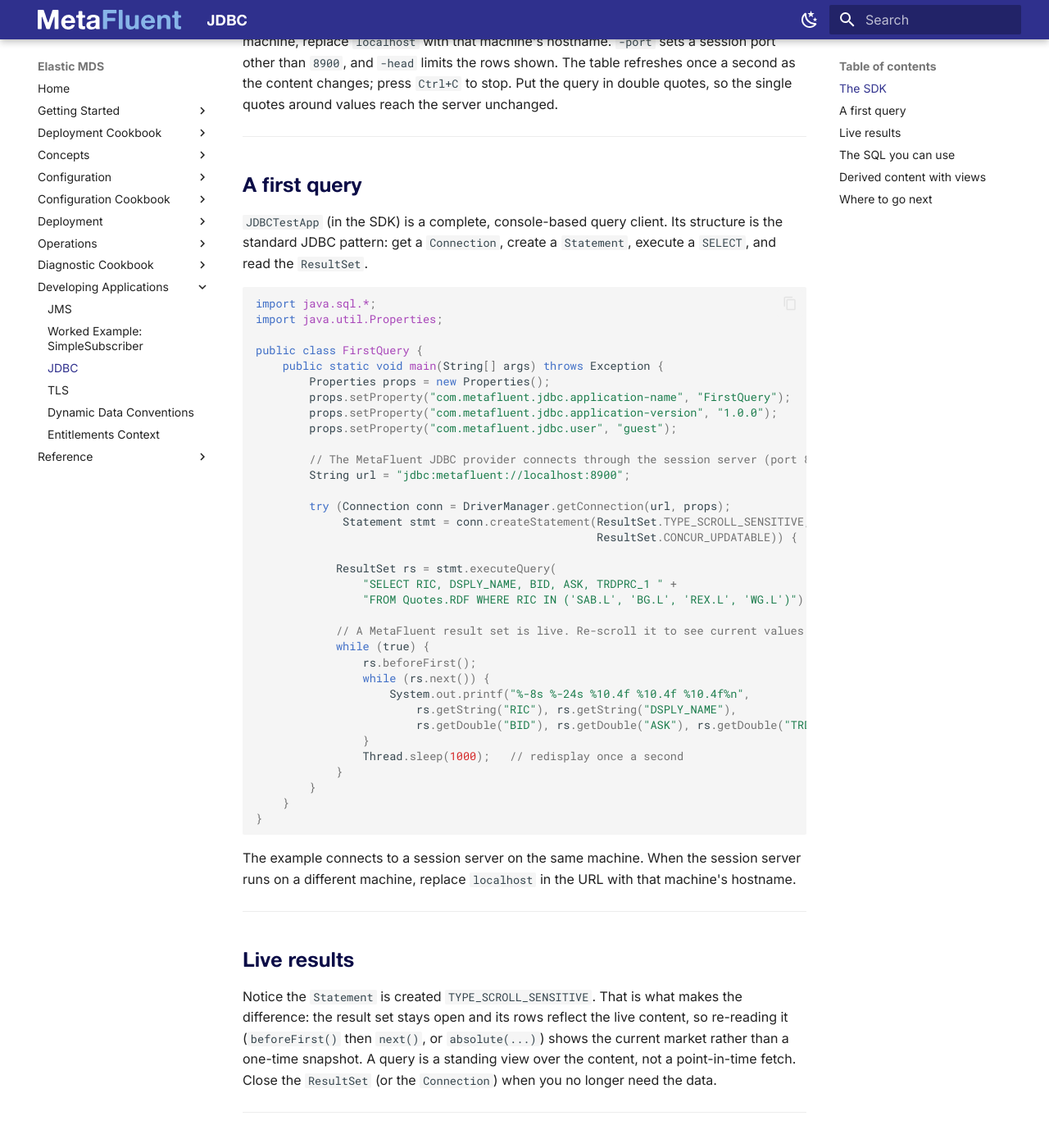
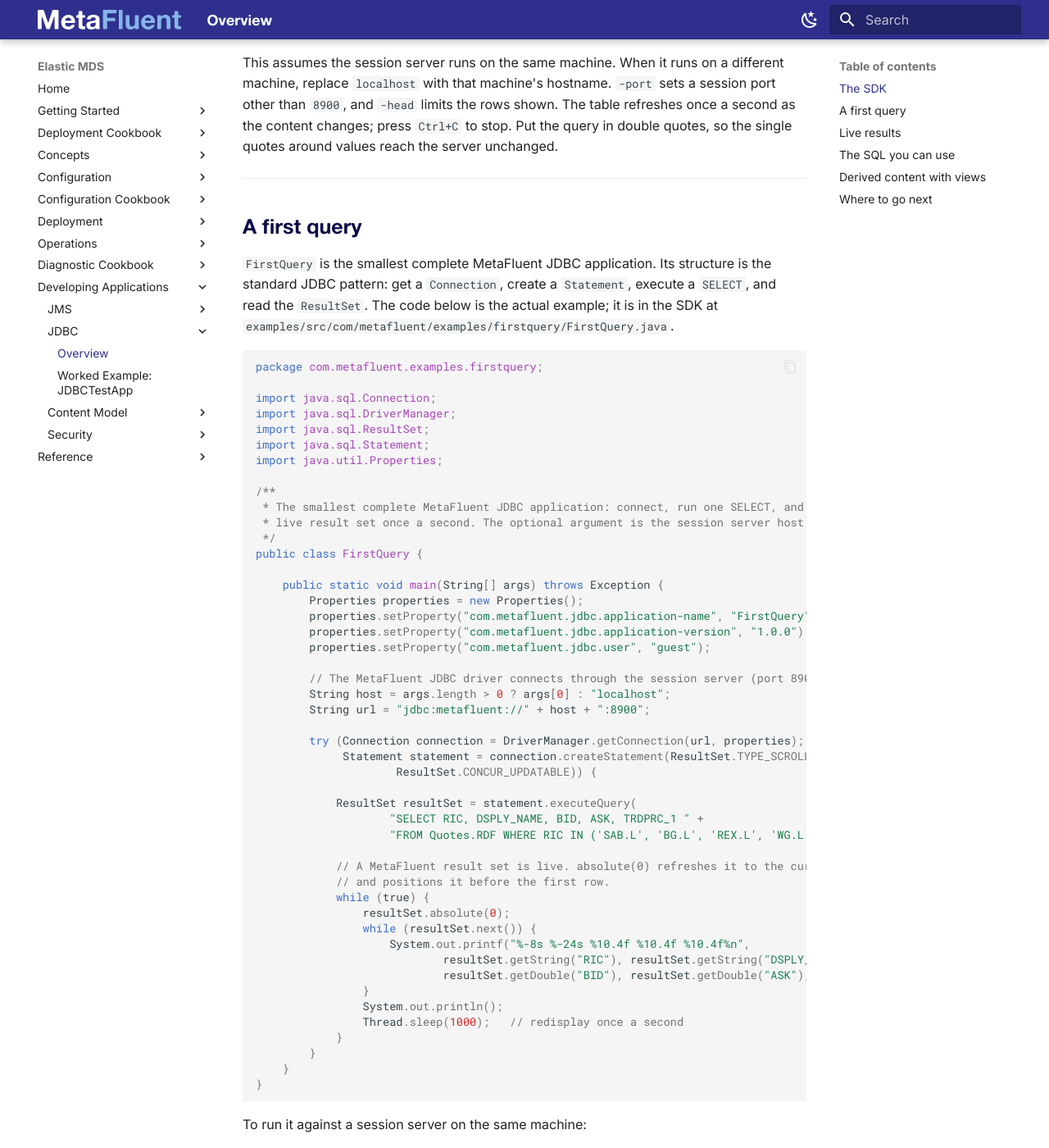
Before and after one commit to MetaFluent/ElasticMDS-docs, an MkDocs documentation site: the page built from docs/Develop-JDBC.md, in a window 1280 px wide and 1400 px high, scrolled down 1240 px. Shown: the whole window at 82% size. Built offline with MkDocs 1.6.1 and Material for MkDocs 9.7.7, drawn with Linux system fonts in a browser that asks for light colours; the version menu is left out; some of the changed text lies outside the part shown.

Commit message:
MetaFluent/IssueTracking#1439 JDBC: FirstQuery as the first example, absolute(0) refresh, JDBCTestApp worked example; nested developer nav
https://github.com/MetaFluent/IssueTracking/issues/1439

Co-Authored-By: Claude Opus 5.5 <noreply@anthropic.com>
Claude-Session: https://claude.ai/code/session_01U818yw6r3kM31TxdWom2Zq

````diff
--- a/docs/Develop-JDBC.md
+++ b/docs/Develop-JDBC.md
@@ -21,12 +21,12 @@ To use a specific milestone, clone its tag instead - for example `-b MILESTONE-v
 The SDK contains:
 
 - `lib/metafluent.jdbc.jar` - the JDBC driver (`com.metafluent.jdbc.rtc.DriverImpl`). Add this one jar to your classpath to build against Elastic MDS.
-- `examples/src/...` - the source for the example applications, including `JDBCTestApp`.
-- `bin/JDBCTestApp.jar` - the example prebuilt, so you can run it without building.
+- `examples/src/...` - the source for the example applications, `FirstQuery` and `JDBCTestApp`.
+- `bin/JDBCTestApp.jar` - both examples prebuilt (with the driver bundled), so you can run them without building.
 
 The driver registers itself, so `DriverManager` finds it automatically. Connection URLs take the form `jdbc:metafluent://<host>:<port>`, where the host and port are those of the session server (default port `8900`). If your environment needs the driver named explicitly, add `-Djdbc.drivers=com.metafluent.jdbc.rtc.DriverImpl`.
 
-To run the prebuilt example against a deployment, give it the session server host and a query:
+To run the prebuilt `JDBCTestApp` against a deployment, give it the session server host and a query:
 
 ```
 java -jar bin/JDBCTestApp.jar -host localhost -head 20 \
@@ -39,52 +39,73 @@ This assumes the session server runs on the same machine. When it runs on a diff
 
 ## A first query
 
-`JDBCTestApp` (in the SDK) is a complete, console-based query client. Its structure is the standard JDBC pattern: get a `Connection`, create a `Statement`, execute a `SELECT`, and read the `ResultSet`.
+`FirstQuery` is the smallest complete MetaFluent JDBC application. Its structure is the standard JDBC pattern: get a `Connection`, create a `Statement`, execute a `SELECT`, and read the `ResultSet`. The code below is the actual example; it is in the SDK at `examples/src/com/metafluent/examples/firstquery/FirstQuery.java`.
 
 ```java
-import java.sql.*;
+package com.metafluent.examples.firstquery;
+
+import java.sql.Connection;
+import java.sql.DriverManager;
+import java.sql.ResultSet;
+import java.sql.Statement;
 import java.util.Properties;
 
+/**
+ * The smallest complete MetaFluent JDBC application: connect, run one SELECT, and redisplay the
+ * live result set once a second. The optional argument is the session server host (default localhost).
+ */
 public class FirstQuery {
-    public static void main(String[] args) throws Exception {
-        Properties props = new Properties();
-        props.setProperty("com.metafluent.jdbc.application-name", "FirstQuery");
-        props.setProperty("com.metafluent.jdbc.application-version", "1.0.0");
-        props.setProperty("com.metafluent.jdbc.user", "guest");
 
-        // The MetaFluent JDBC provider connects through the session server (port 8900).
-        String url = "jdbc:metafluent://localhost:8900";
+	public static void main(String[] args) throws Exception {
+		Properties properties = new Properties();
+		properties.setProperty("com.metafluent.jdbc.application-name", "FirstQuery");
+		properties.setProperty("com.metafluent.jdbc.application-version", "1.0.0");
+		properties.setProperty("com.metafluent.jdbc.user", "guest");
 
-        try (Connection conn = DriverManager.getConnection(url, props);
-             Statement stmt = conn.createStatement(ResultSet.TYPE_SCROLL_SENSITIVE,
-                                                   ResultSet.CONCUR_UPDATABLE)) {
+		// The MetaFluent JDBC driver connects through the session server (port 8900).
+		String host = args.length > 0 ? args[0] : "localhost";
+		String url = "jdbc:metafluent://" + host + ":8900";
 
-            ResultSet rs = stmt.executeQuery(
-                "SELECT RIC, DSPLY_NAME, BID, ASK, TRDPRC_1 " +
-                "FROM Quotes.RDF WHERE RIC IN ('SAB.L', 'BG.L', 'REX.L', 'WG.L')");
+		try (Connection connection = DriverManager.getConnection(url, properties);
+			 Statement statement = connection.createStatement(ResultSet.TYPE_SCROLL_SENSITIVE,
+					 ResultSet.CONCUR_UPDATABLE)) {
 
-            // A MetaFluent result set is live. Re-scroll it to see current values.
-            while (true) {
-                rs.beforeFirst();
-                while (rs.next()) {
-                    System.out.printf("%-8s %-24s %10.4f %10.4f %10.4f%n",
-                        rs.getString("RIC"), rs.getString("DSPLY_NAME"),
-                        rs.getDouble("BID"), rs.getDouble("ASK"), rs.getDouble("TRDPRC_1"));
-                }
-                Thread.sleep(1000);   // redisplay once a second
-            }
-        }
-    }
+			ResultSet resultSet = statement.executeQuery(
+					"SELECT RIC, DSPLY_NAME, BID, ASK, TRDPRC_1 " +
+					"FROM Quotes.RDF WHERE RIC IN ('SAB.L', 'BG.L', 'REX.L', 'WG.L')");
+
+			// A MetaFluent result set is live. absolute(0) refreshes it to the current values
+			// and positions it before the first row.
+			while (true) {
+				resultSet.absolute(0);
+				while (resultSet.next()) {
+					System.out.printf("%-8s %-24s %10.4f %10.4f %10.4f%n",
+							resultSet.getString("RIC"), resultSet.getString("DSPLY_NAME"),
+							resultSet.getDouble("BID"), resultSet.getDouble("ASK"), resultSet.getDouble("TRDPRC_1"));
+				}
+				System.out.println();
+				Thread.sleep(1000);   // redisplay once a second
+			}
+		}
+	}
 }
 ```
 
-The example connects to a session server on the same machine. When the session server runs on a different machine, replace `localhost` in the URL with that machine's hostname.
+To run it against a session server on the same machine:
+
+```
+java -cp bin/JDBCTestApp.jar com.metafluent.examples.firstquery.FirstQuery
+```
+
+When the session server runs on a different machine, give its hostname as the argument (`... FirstQuery myhost`). The four rows are redisplayed once a second as the market moves; press `Ctrl+C` to stop.
+
+For the full command-line query tool, see [Worked Example: JDBCTestApp](Example-JDBCTestApp.md).
 
 ---
 
 ## Live results
 
-Notice the `Statement` is created `TYPE_SCROLL_SENSITIVE`. That is what makes the difference: the result set stays open and its rows reflect the live content, so re-reading it (`beforeFirst()` then `next()`, or `absolute(...)`) shows the current market rather than a one-time snapshot. A query is a standing view over the content, not a point-in-time fetch. Close the `ResultSet` (or the `Connection`) when you no longer need the data.
+Notice the `Statement` is created `TYPE_SCROLL_SENSITIVE`. That is what makes the difference: the result set stays open and its rows reflect the live content, so re-reading it shows the current market rather than a one-time snapshot. To re-read, call `absolute(0)`: it refreshes the rows to their current values and positions the cursor before the first row, and you then step through with `next()` as usual. A query is a standing view over the content, not a point-in-time fetch. Close the `ResultSet` (or the `Connection`) when you no longer need the data.
 
 ---
 
--- /dev/null
+++ b/docs/Example-JDBCTestApp.md
@@ -0,0 +1,202 @@
+# Worked Example: JDBCTestApp
+
+`JDBCTestApp`, in the SDK, is a complete command-line query tool: give it a host and a SQL statement and it connects, runs the statement, and keeps a live table on screen as the market moves. It is the standard JDBC pattern plus the handful of things a real tool needs - options, a result set that is refreshed on a timer, and column formatting driven by the result's metadata. For the smallest possible program, start with [A first query](Develop-JDBC.md#a-first-query).
+
+This page walks through the class section by section. The code below is the actual example, with the less instructive lines elided as `// ...`; the complete file is in the SDK at `examples/src/com/metafluent/examples/jdbctestapp/JDBCTestApp.java`, and `bin/JDBCTestApp.jar` contains it prebuilt.
+
+**Audience:** Java developers who have read [JDBC Application Development](Develop-JDBC.md).
+
+---
+
+## Running it
+
+```
+java -jar bin/JDBCTestApp.jar -host localhost -head 20 \
+     "SELECT RIC,DSPLY_NAME,BID,BIDSIZE,ASK,ASKSIZE,TRDPRC_1 FROM Quotes.RDF WHERE RIC IN ('SAB.L','BG.L','REX.L','WG.L')"
+```
+
+The query is the last argument; put it in double quotes so the single quotes around values reach the server unchanged. Press `Ctrl+C` to stop.
+
+---
+
+## 1. Command-line options
+
+`main()` first evaluates the command line. The options are declared in the nested `AppOptions` class:
+
+| Option | Default | Meaning |
+|---|---|---|
+| `-host` | `localhost` | Session server host. |
+| `-port` | `8900` | Session server port. |
+| `-user` | empty | User name for the connection. |
+| `-catalog` | `Default` | Catalog to query. |
+| `-maxRows` | no limit | Maximum number of rows in the result set. |
+| `-maxThreads` | driver default | Size of the driver's thread pool. |
+| `-ri` | `1000` | Refresh interval, in milliseconds. |
+| `-di` | `1000` | Display interval, in milliseconds. |
+| `-head` | no limit | Show only the first N rows. |
+| `-noData` | off | Show the row count and refresh time, not the data. |
+| `-closeIfNoResult` | off | Exit when the statement produces no result set. |
+
+The remaining arguments are the SQL, which is required.
+
+```java
+// Evaluate command line options
+AppOptions options = new AppOptions();
+try {
+	options.evaluate(args);
+} catch (Exception e) {
+	System.err.println(e.getMessage());
+	options.printUsage(System.err);
+	System.exit(-1);
+}
+```
+
+---
+
+## 2. Connect
+
+Connection settings are ordinary JDBC `Properties`. The URL names the session server; the application name, version, and user identify this application to the server. `com.metafluent.jdbc.thread-pool-size` is optional and is set only when `-maxThreads` is given. `setCatalog` selects the catalog the query runs against.
+
+```java
+Properties properties = new Properties();
+String url = String.format("jdbc:metafluent://%s:%d",AppOptions.Host,AppOptions.Port);
+properties.setProperty("com.metafluent.jdbc.application-name", JDBCTestApp.class.getName());
+properties.setProperty("com.metafluent.jdbc.application-version", "1.0.0");
+properties.setProperty("com.metafluent.jdbc.user", AppOptions.User);
+if ( AppOptions.MaxThreads > 0 )
+	properties.setProperty("com.metafluent.jdbc.thread-pool-size", String.valueOf(AppOptions.MaxThreads));
+try {
+	Connection conn = DriverManager.getConnection(url, properties);
+	conn.setCatalog(AppOptions.Catalog);
+```
+
+---
+
+## 3. Create the statement
+
+The statement is created `TYPE_SCROLL_SENSITIVE`, which is what makes the result set live (see [Live results](Develop-JDBC.md#live-results)). `setMaxRows` limits the size of the result when `-maxRows` is given.
+
+```java
+// Obtain a statement
+Statement stmt = conn.createStatement(ResultSet.TYPE_SCROLL_SENSITIVE, ResultSet.CONCUR_UPDATABLE);
+if ( AppOptions.MaxRows >= 0 ) stmt.setMaxRows(AppOptions.MaxRows);
+```
+
+---
+
+## 4. Execute
+
+The SQL is assembled from the remaining arguments and run with `execute()` rather than `executeQuery()`. `execute()` returns whether the statement produced a result set, so the tool can run statements that do not - `CREATE VIEW`, for example. With `-closeIfNoResult` the tool then closes the connection and exits; otherwise it keeps the session open, which keeps a newly created view available while the tool runs.
+
+```java
+// Build a sql command from the command line args
+StringBuffer sqlBuffer = new StringBuffer();
+for ( String str:AppOptions.SQL )
+	sqlBuffer.append(" ").append(str);
+System.err.println("Query is: " + sqlBuffer.toString());
+// Execute the sql and see if it made some results
+boolean gotResult = stmt.execute(sqlBuffer.toString());
+if ( !gotResult && AppOptions.CloseIfNoResult ) {
+	// No results, presumably an INSERT but we're done regardless
+	conn.close();
+	return;
+}
+if ( !gotResult ) {
+	// Nothing to do so we'll just keep this session alive
+	synchronized (stmt) {
+		stmt.wait();
+	}
+	return;
+}
+```
+
+---
+
+## 5. Refresh and display
+
+For a statement with a result set, `absolute(0)` refreshes the rows to their current values and positions the cursor before the first row. The loop then repeats two activities on separate timers: it refreshes with `absolute(0)` every refresh interval (`-ri`), and it walks the rows and prints them every display interval (`-di`). Refreshing more often than displaying is useful when you want to measure the cost of keeping the result current without printing every change.
+
+```java
+ResultSet resultSet = stmt.getResultSet();
+resultSet.absolute(0);
+// ...
+do {
+	// Print headers/data on the display interval
+	if ( millisecondsSinceDisplay >= AppOptions.DisplayIntervalMilliseconds ) {
+		// ...
+		int rowCount = 0;
+		while ( resultSet.next() ) {
+			rowCount++;
+			// Update row values and print
+			if ( !AppOptions.NoData &&
+					(AppOptions.DisplayHead < 0 || rowCount <= AppOptions.DisplayHead))
+				printRow(resultSet);
+		}
+		// ...
+	}
+	// Wait a while
+	try {
+		Thread.sleep(sleepInterval);
+		millisecondsSinceDisplay += AppOptions.RefreshIntervalMilliseconds;
+		sleepInterval = AppOptions.RefreshIntervalMilliseconds;
+	} catch (InterruptedException e) {
+		break;
+	}
+	// Go back to the beginning
+	long nanoBefore = System.nanoTime();
+	resultSet.absolute(0);
+	long nanoAfter = System.nanoTime();
+	totalRefreshNanos += nanoAfter - nanoBefore;
+	numberOfRefreshes++;
+} while (true);
+```
+
+The time spent in each `absolute(0)` is measured with `System.nanoTime()` and averaged over each display interval. With `-noData` the tool prints that average instead of the rows, which makes it a convenient way to see how quickly a given query refreshes:
+
+```java
+if ( avgMillisPerRefresh > 0  ) {
+	System.err.println(String.format("Rows refreshed [rowCount=%d, refresh MILLIseconds=%d]", rowCount, avgMillisPerRefresh));
+} else {
+	System.err.println(String.format("Rows refreshed [rowCount=%d, refresh MICROseconds=%d]", rowCount, avgNanosPerRefresh/1000));
+}
+```
+
+---
+
+## 6. Headers and column widths
+
+`ResultSetMetaData` supplies everything needed to lay the table out. `printHeader()` reads the column count and each column's label to build a header line; `printRow()` sizes each column from `getColumnDisplaySize()` and reads values with `getString(i)`. If a value is wider than its column, the column is widened and the row is laid out again, so the table settles on the right widths after a few refreshes.
+
+```java
+static public void printHeader(ResultSet result) throws SQLException {
+	if ( Header == null ) {
+		Header = new StringBuffer();
+		Header.append("|");
+		for ( int i = 1; i <= result.getMetaData().getColumnCount(); i++ ) {
+			int width = DisplayWidths == null ? result.getMetaData().getColumnDisplaySize(i) : DisplayWidths[i];
+			String label = result.getMetaData().getColumnLabel(i);
+			if ( label.length() > width && DisplayWidths != null ) {
+				DisplayWidths[i] = label.length();
+			}
+			Header.append(String.format("%"+width+"s |", label));
+		}
+	// ...
+static public void printRow(ResultSet result) {
+	StringBuffer buffer = new StringBuffer();
+	try {
+		// ...
+		for ( int i = 1; i <= result.getMetaData().getColumnCount(); i++ ) {
+			int width = DisplayWidths[i];
+			try {
+				String value = result.getString(i);
+				if ( value.length() > width ) {
+			// ...
+```
+
+---
+
+## Where to go next
+
+- [JDBC Application Development](Develop-JDBC.md) - the SDK, the live result model, and the SQL you can use.
+- [Developing with TLS](Develop-TLS.md) - connect over TLS.
+- [Dynamic Data Conventions](Dynamic-Data-Conventions.md) - the field and content model behind the tables you query.
--- a/mkdocs.yml
+++ b/mkdocs.yml
@@ -53,8 +53,7 @@ validation:
   absolute_links: warn
   unrecognized_links: warn
   anchors: warn
-# The navigation below is generated from the wiki's _Sidebar.md by tools/import-wiki.py; edit it by hand once the
-# wiki is retired.
+# The navigation below is maintained by hand: every page in docs/ is listed here, in reading order.
 nav:
   - "Home": index.md
   - "Getting Started":
@@ -101,12 +100,17 @@ nav:
   - "Diagnostic Cookbook":
       - "Tracing": Diagnostic-Cookbook.md
   - "Developing Applications":
-      - "JMS": Develop-JMS.md
-      - "Worked Example: SimpleSubscriber": Example-SimpleSubscriber.md
-      - "JDBC": Develop-JDBC.md
-      - "TLS": Develop-TLS.md
-      - "Dynamic Data Conventions": Dynamic-Data-Conventions.md
-      - "Entitlements Context": Entitlements-Context.md
+      - "JMS":
+          - "Overview": Develop-JMS.md
+          - "Worked Example: SimpleSubscriber": Example-SimpleSubscriber.md
+      - "JDBC":
+          - "Overview": Develop-JDBC.md
+          - "Worked Example: JDBCTestApp": Example-JDBCTestApp.md
+      - "Content Model":
+          - "Market Data Context": Dynamic-Data-Conventions.md
+          - "Entitlements Context": Entitlements-Context.md
+      - "Security":
+          - "TLS": Develop-TLS.md
   - "Reference":
       - "REST API": REST-API.md
       - "Log Message Reference": Log-Message-Reference.md
````
Also changed, not shown: other parts of docs/Develop-JDBC.md (+1 -0 lines).
